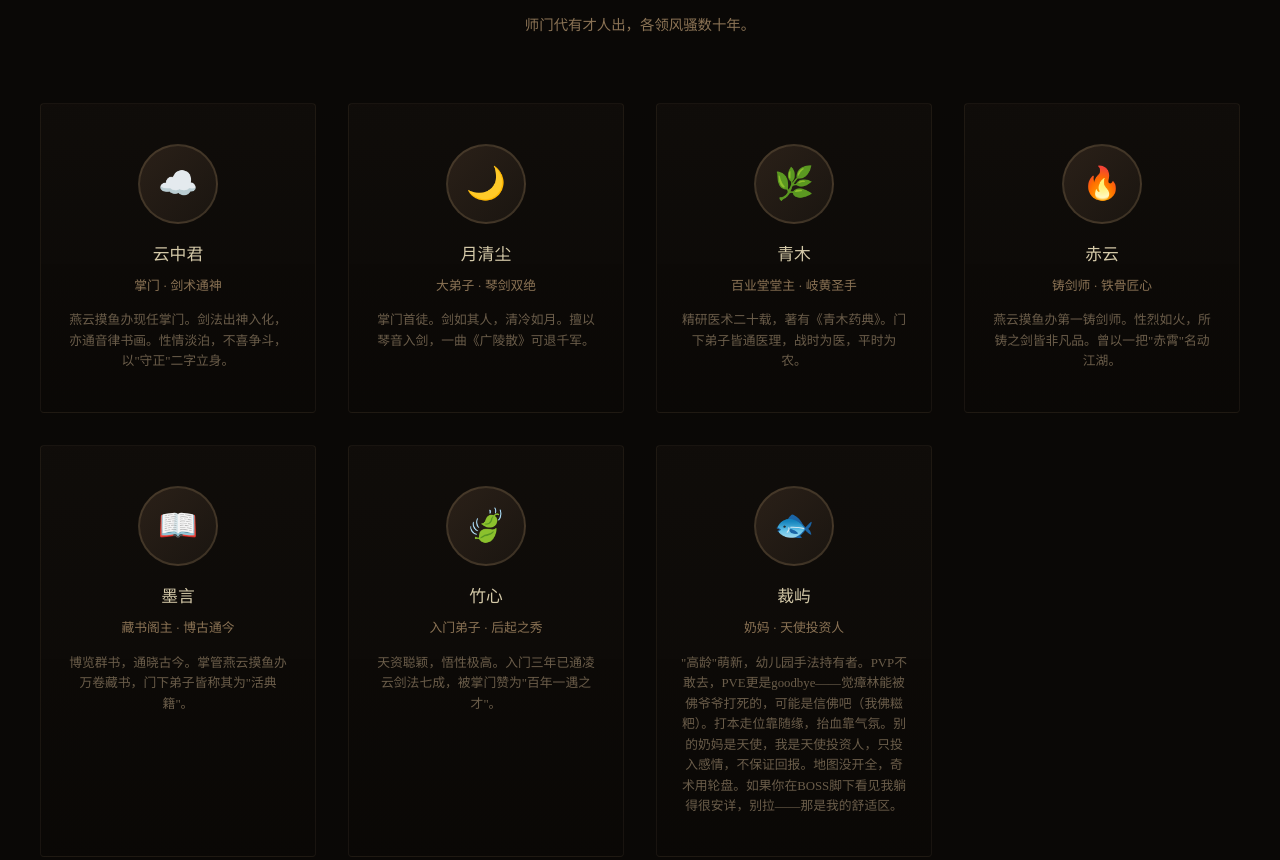
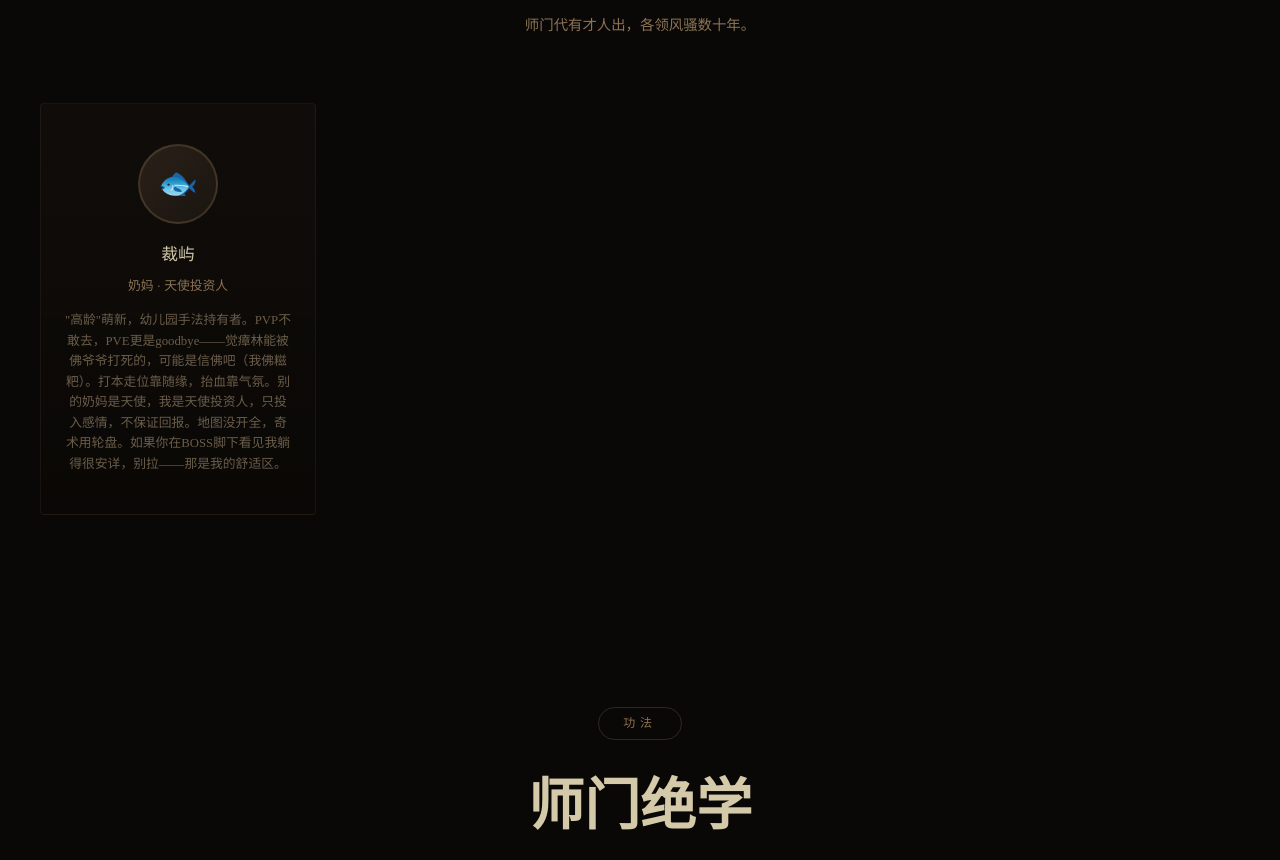
Before and after one commit to maodemon/yyshimen, a plain HTML site: page index.html in a window 1280 px wide. Shown: the part 4360-5220 px from the top of the page. Drawn offline with Linux system fonts and the light colour scheme.

Commit message:
Remove: 保留裁屿，删除其他门人

```diff
--- a/index.html
+++ b/index.html
@@ -941,42 +941,6 @@
 
             <div class="member-grid">
                 <div class="member-card reveal">
-                    <div class="member-avatar">☁️</div>
-                    <div class="member-name">云中君</div>
-                    <div class="member-title">掌门 · 剑术通神</div>
-                    <div class="member-bio">燕云摸鱼办现任掌门。剑法出神入化，亦通音律书画。性情淡泊，不喜争斗，以"守正"二字立身。</div>
-                </div>
-                <div class="member-card reveal">
-                    <div class="member-avatar">🌙</div>
-                    <div class="member-name">月清尘</div>
-                    <div class="member-title">大弟子 · 琴剑双绝</div>
-                    <div class="member-bio">掌门首徒。剑如其人，清冷如月。擅以琴音入剑，一曲《广陵散》可退千军。</div>
-                </div>
-                <div class="member-card reveal">
-                    <div class="member-avatar">🌿</div>
-                    <div class="member-name">青木</div>
-                    <div class="member-title">百业堂堂主 · 岐黄圣手</div>
-                    <div class="member-bio">精研医术二十载，著有《青木药典》。门下弟子皆通医理，战时为医，平时为农。</div>
-                </div>
-                <div class="member-card reveal">
-                    <div class="member-avatar">🔥</div>
-                    <div class="member-name">赤云</div>
-                    <div class="member-title">铸剑师 · 铁骨匠心</div>
-                    <div class="member-bio">燕云摸鱼办第一铸剑师。性烈如火，所铸之剑皆非凡品。曾以一把"赤霄"名动江湖。</div>
-                </div>
-                <div class="member-card reveal">
-                    <div class="member-avatar">📖</div>
-                    <div class="member-name">墨言</div>
-                    <div class="member-title">藏书阁主 · 博古通今</div>
-                    <div class="member-bio">博览群书，通晓古今。掌管燕云摸鱼办万卷藏书，门下弟子皆称其为"活典籍"。</div>
-                </div>
-                <div class="member-card reveal">
-                    <div class="member-avatar">🍃</div>
-                    <div class="member-name">竹心</div>
-                    <div class="member-title">入门弟子 · 后起之秀</div>
-                    <div class="member-bio">天资聪颖，悟性极高。入门三年已通凌云剑法七成，被掌门赞为"百年一遇之才"。</div>
-                </div>
-                <div class="member-card reveal">
                     <div class="member-avatar">🐟</div>
                     <div class="member-name">裁屿</div>
                     <div class="member-title">奶妈 · 天使投资人</div>
```
